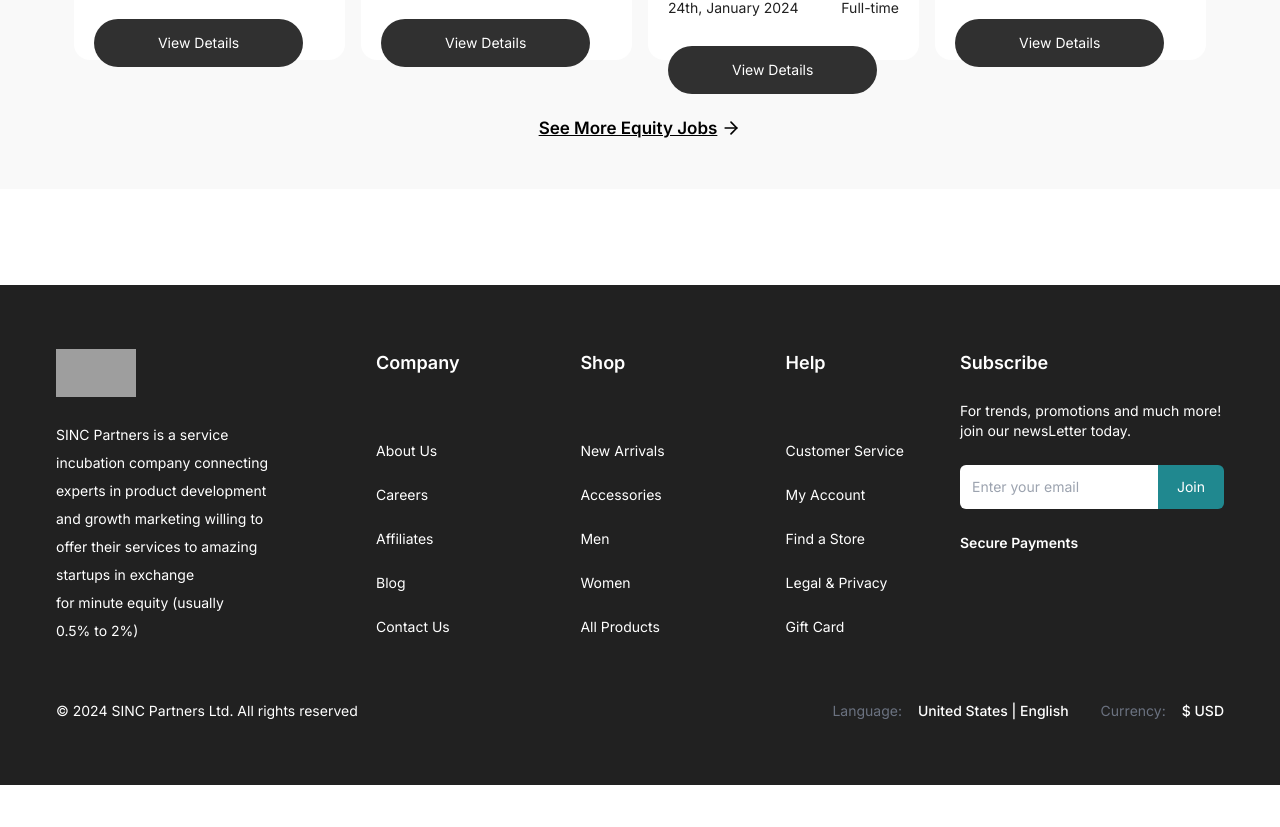
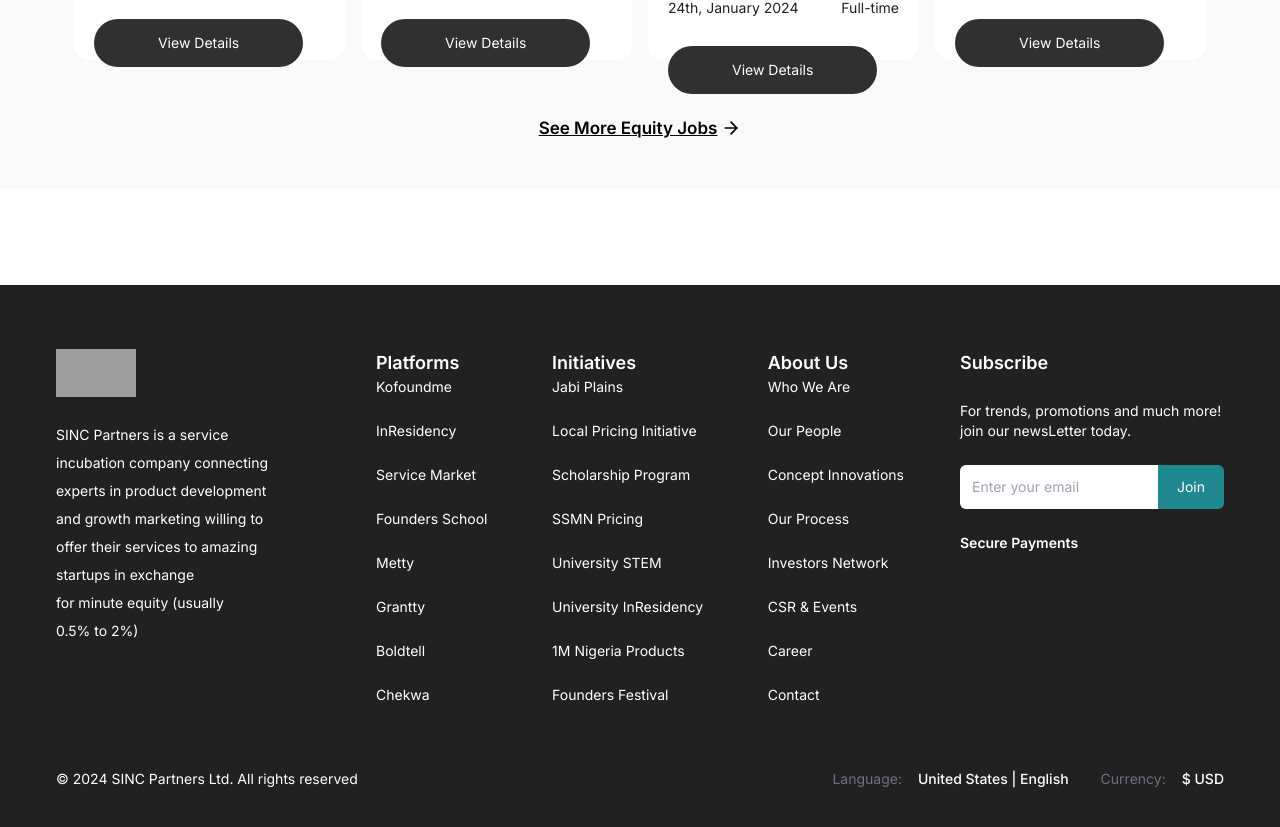
Before and after one commit to agausha/sinc-homepage, a Next.js app: page / in a window 1280 px wide. Shown: the part 7022-7849 px from the top of the page. Before the commit the page ends 7807 px from the top, so only its background shows below. Built offline with nearby package versions, Linux system fonts and the light colour scheme; grey boxes are pictures that could not be loaded.

Commit message:
Update footer links

```diff
--- a/components/footer/Footer.tsx
+++ b/components/footer/Footer.tsx
@@ -55,33 +55,42 @@ function Footer() {
         {/* CENTER */}
         <div className="hidden lg:flex justify-between w-1/2">
           <div className="flex flex-col justify-between">
-            <h1 className="font-semibold text-lg">Company</h1>
+            <h1 className="font-semibold text-lg">Platforms</h1>
             <div className="flex flex-col gap-6">
-              <Link href="">About Us</Link>
-              <Link href="">Careers</Link>
-              <Link href="">Affiliates</Link>
-              <Link href="">Blog</Link>
-              <Link href="">Contact Us</Link>
+              <Link href="">Kofoundme</Link>
+              <Link href="">InResidency</Link>
+              <Link href="">Service Market</Link>
+              <Link href="">Founders School</Link>
+              <Link href="">Metty</Link>
+              <Link href="">Grantty</Link>
+              <Link href="">Boldtell</Link>
+              <Link href="">Chekwa</Link>
             </div>
           </div>
           <div className="flex flex-col justify-between">
-            <h1 className="font-semibold text-lg">Shop</h1>
+            <h1 className="font-semibold text-lg">Initiatives</h1>
             <div className="flex flex-col gap-6">
-              <Link href="">New Arrivals</Link>
-              <Link href="">Accessories</Link>
-              <Link href="">Men</Link>
-              <Link href="">Women</Link>
-              <Link href="">All Products</Link>
+              <Link href="">Jabi Plains</Link>
+              <Link href="">Local Pricing Initiative</Link>
+              <Link href="">Scholarship Program</Link>
+              <Link href="">SSMN Pricing</Link>
+              <Link href="">University STEM</Link>
+              <Link href="">University InResidency</Link>
+              <Link href="">1M Nigeria Products</Link>
+              <Link href="">Founders Festival</Link>
             </div>
           </div>
           <div className="flex flex-col justify-between">
-            <h1 className="font-semibold text-lg">Help</h1>
+            <h1 className="font-semibold text-lg">About Us</h1>
             <div className="flex flex-col gap-6">
-              <Link href="">Customer Service</Link>
-              <Link href="">My Account</Link>
-              <Link href="">Find a Store</Link>
-              <Link href="">Legal & Privacy</Link>
-              <Link href="">Gift Card</Link>
+              <Link href="">Who We Are</Link>
+              <Link href="">Our People</Link>
+              <Link href="">Concept Innovations</Link>
+              <Link href="">Our Process</Link>
+              <Link href="">Investors Network</Link>
+              <Link href="">CSR & Events</Link>
+              <Link href="">Career</Link>
+              <Link href="">Contact</Link>
             </div>
           </div>
         </div>
```
